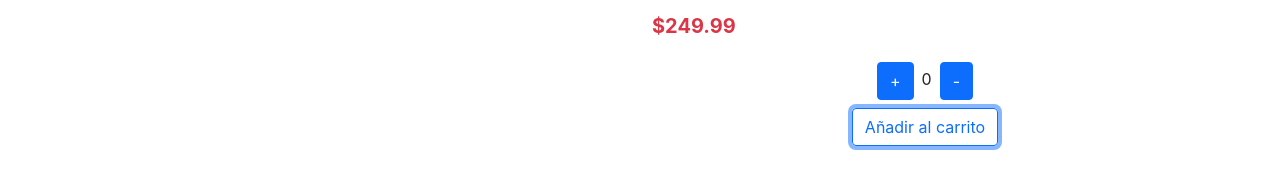
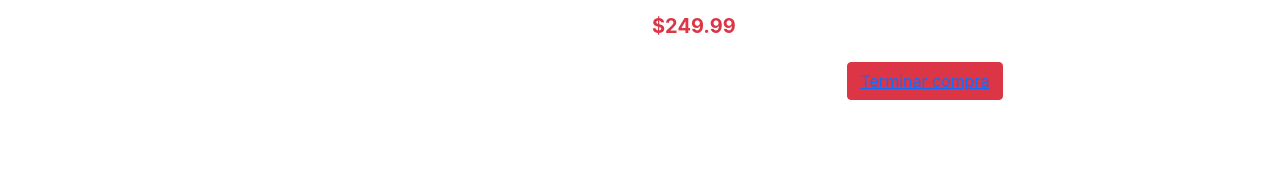
Before and after one commit to angelh200/total-shop, a React (Create React App) app: page /item/1 in a window 1280 px wide. Both pictures are taken after a click on the button "Añadir al carrito". Shown: the part 477-666 px from the top of the page. Built offline with nearby package versions, Linux system fonts and the light colour scheme.

Commit message:
Se sincroniza el counter con el evento en ItemDetail

```diff
--- a/src/App.js
+++ b/src/App.js
@@ -3,6 +3,7 @@ import ItemListContainer from './components/ItemListContainer';
 import ItemDetailContainer from './components/ItemDetailContainer';
 import NavBar from './components/NavBar';
 import './App.css';
+import Cart from "./components/Cart";
 
 
 
@@ -11,9 +12,10 @@ function App() {
     <BrowserRouter>
       <NavBar />
       <Routes>
-        <Route exact path='/' element={<ItemListContainer/>} />
-        <Route exact path='/category/:id' element={<ItemListContainer/>} />
-        <Route exact path='/item/:id' element={<ItemDetailContainer/>} />
+          <Route exact path='/' element={<ItemListContainer/>} />
+          <Route exact path='/category/:id' element={<ItemListContainer/>} />
+          <Route exact path='/item/:id' element={<ItemDetailContainer/>} />
+          <Route exact path='/cart' element={<Cart/>}/>
       </Routes>
     </BrowserRouter>
   );
--- /dev/null
+++ b/src/components/Cart.js
@@ -0,0 +1,7 @@
+const Cart = () => {
+    return(
+        <h1>Cart</h1>
+    );
+};
+
+export default Cart;
--- a/src/components/ItemCount.js
+++ b/src/components/ItemCount.js
@@ -1,62 +1,28 @@
-import React from "react";
+import React, {useState} from "react";
 
-class ItemCount extends React.Component {
-    constructor(props) {
-        super(props);
-        let counter = 0;
-        if (props.initial < 0 && props.initial > props.stock) {
-            counter = props.initial;
+const ItemCount = ({stock, initial, onAdd}) => {
+    const [counter, setCounter] = useState(initial);
+
+    const addToCounter = (quantity) => {
+        let newCounter = counter;
+        if ((counter + quantity <= stock) && (counter + quantity >=0)) {
+            newCounter = counter + quantity;
         }
-        this.state = {
-            counter
-        }
+        setCounter(newCounter);
     }
 
-    addCounter = () => {
-        let newCounter;
-        if(this.state.counter + 1 <= this.props.stock) {
-            newCounter = this.state.counter + 1;
-        } else {
-            newCounter = this.state.counter
-        }
-        this.setState({
-            counter: newCounter
-        });
-    }
-
-    decreaseCounter = () => {
-        let newCounter;
-        if(this.state.counter - 1 >= 0) {
-            newCounter = this.state.counter - 1;
-        } else {
-            newCounter = this.state.counter;
-        }
-        this.setState({
-            counter: newCounter
-        });
-    }
-
-    addToCart = () => {
-        if(this.state.counter !== 0) {
-            this.props.onAdd(this.state.counter);
-        }
-        return;
-    }
-
-    render() {
         return (
             <div>
                 <div className="top mb-2">
-                    <button className="btn btn-primary" onClick={this.addCounter}>+</button>
-                    <span className="mx-2">{this.state.counter}</span>
-                    <button className="btn btn-primary" onClick={this.decreaseCounter}>-</button>
+                    <button className="btn btn-primary" onClick={() => addToCounter(-1)}>-</button>
+                    <span className="mx-2">{counter}</span>
+                    <button className="btn btn-primary" onClick={() => addToCounter(1)}>+</button>
                 </div>
                 <div className="bottom">
-                    <button className="btn btn-outline-primary" onClick={this.addToCart}>Añadir al carrito</button>
+                    <button className="btn btn-outline-primary" onClick={() => onAdd(counter)}>Añadir al carrito</button>
                 </div>
             </div>
         );
-    }
 }
 
 export default ItemCount;
--- a/src/components/ItemDetail.js
+++ b/src/components/ItemDetail.js
@@ -1,7 +1,16 @@
 import ItemCount from "./ItemCount";
-import React from "react";
+import React, {useState} from "react";
+import {Link} from "react-router-dom";
 
 const ItemDetail = ({ item }) => {
+    const [isReady, setIsReady] = useState(false);
+
+    function onAdd(quantity) {
+        // Se recibe el evento que emite ItemCount
+        console.log('Se compro ', item.title, ' Cantidad: ', quantity);
+        setIsReady(true);
+    }
+
     return (
         <div className="row justify-content-start my-5">
             <div className="col-6">
@@ -16,7 +25,11 @@ const ItemDetail = ({ item }) => {
                 </ul>
                 <h5 className="fw-bold mb-4 text-danger text-start">${item.price.toFixed(2)}</h5>
                 <div className="text-center">
-                    <ItemCount stock={10} initial={0}/>
+                    {
+                        isReady
+                        ? <button className="btn btn-danger"><Link to="/cart">Terminar compra</Link></button>
+                        : <ItemCount stock={10} initial={1} onAdd={onAdd}/>
+                    }
                 </div>
             </div>
         </div>
--- a/src/components/ItemDetailContainer.js
+++ b/src/components/ItemDetailContainer.js
@@ -11,7 +11,7 @@ const ItemDetailContainer = () => {
         getItems.then(items => {
             const selectItem = items.find(item => item.id == id);
             if(selectItem) {
-                setItem([<ItemDetail item={selectItem}/>]);
+                setItem([<ItemDetail key={item.id} item={selectItem}/>]);
             }
         });
     }, []);
```
